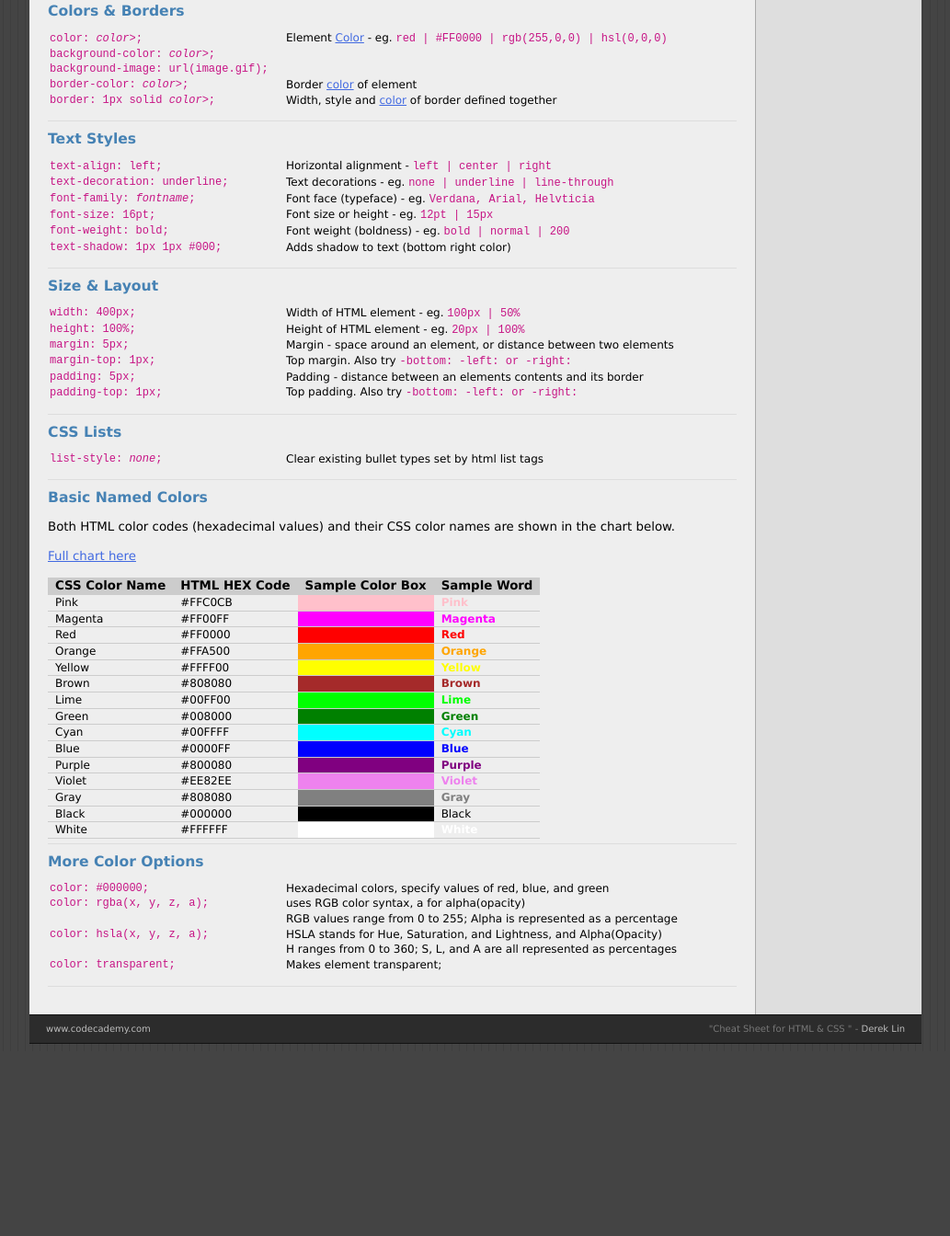
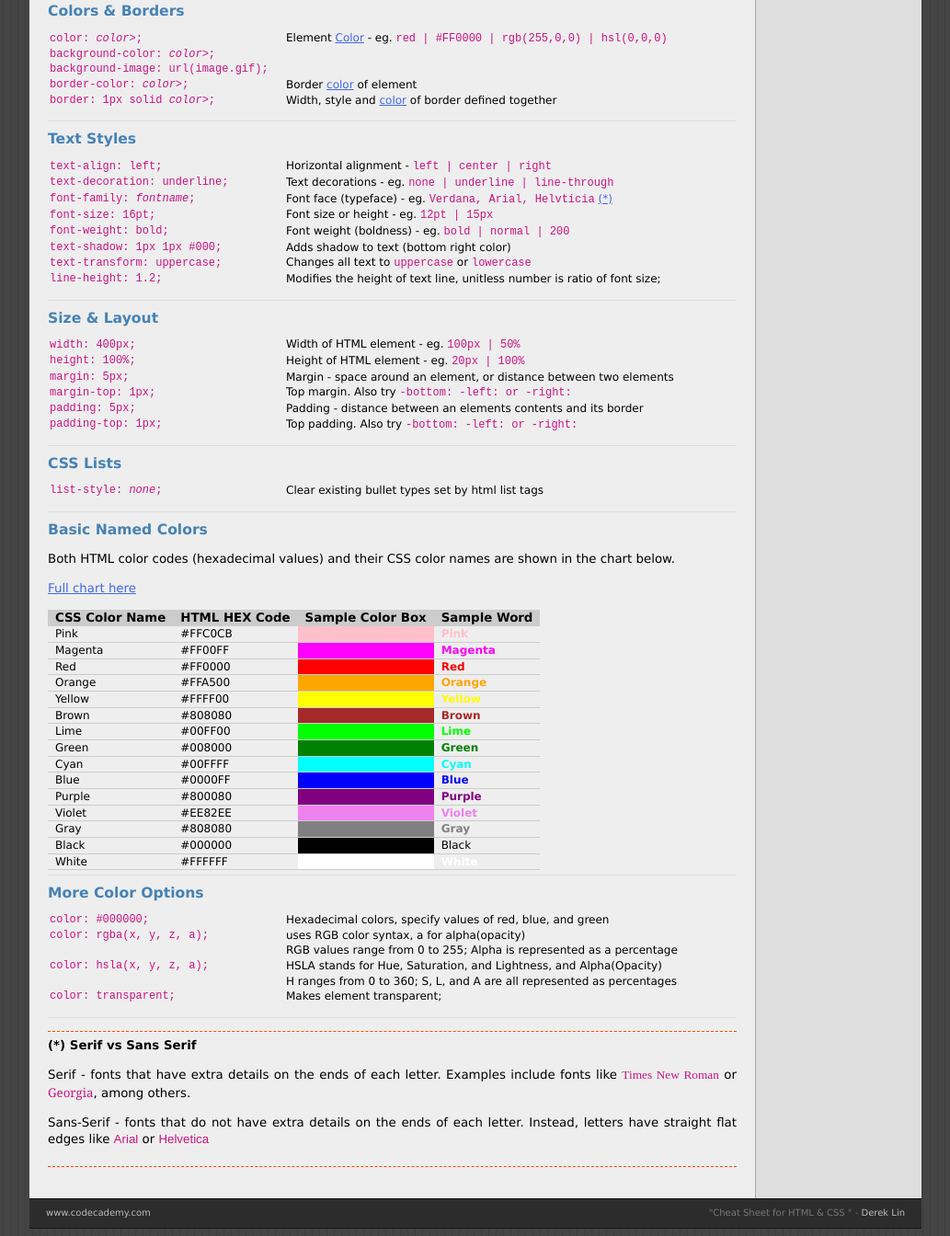
Before and after one commit to Derekcdlin/html-css-cheatsheet, a plain HTML site: page css-cheat-sheet.html in a window 1280 px wide. Shown: the part 699-2043 px from the top of the page at 92% size, without its empty margins (123-1156 px from the left). Before the commit the page ends 1842 px from the top, so only its background shows below. Drawn offline with Linux system fonts and the light colour scheme.

Commit message:
added font tags to css cheatsheet

```diff
--- a/css-cheat-sheet.html
+++ b/css-cheat-sheet.html
@@ -126,7 +126,7 @@
                                             font-family: <i>fontname</i>;
                                         </td>
                                         <td>
-                                            Font face (typeface) - eg. <code>Verdana, Arial, Helvticia</code>
+                                            Font face (typeface) - eg. <code>Verdana, Arial, Helvticia</code> <a href="#note1">(*)</a>
                                         </td>
                                     </tr>
                                     <tr>
@@ -151,6 +151,22 @@
                                         </td>
                                         <td>
                                             Adds shadow to text (bottom right color)
+                                        </td>
+                                    </tr>
+                                    <tr>
+                                        <td class="code">
+                                            text-transform: uppercase;
+                                        </td>
+                                        <td>
+                                            Changes all text to <code>uppercase</code> or <code>lowercase</code>
+                                        </td>
+                                    </tr>
+                                    <tr>
+                                        <td class="code">
+                                            line-height: 1.2;
+                                        </td>
+                                        <td>
+                                            Modifies the height of text line, unitless number is ratio of font size;
                                         </td>
                                     </tr>
                                 </tbody>
@@ -390,6 +406,21 @@
                                 </tbody>
                             </table>
                         </section>
+                        <section class="important">
+                            <h4 id="note1" style="color:black;">(*) Serif vs Sans Serif</h4>
+                            <p>
+                                Serif - fonts that have extra details on the ends of each letter. Examples include
+                                fonts like
+                                <code style="font-family: 'Times New Roman', Times, serif;">Times New Roman</code> or
+                                <code style="font-family: Georgia, 'Times New Roman', Times, serif"> Georgia</code>, among others.
+                            </p>
+                            <p>
+                                Sans-Serif - fonts that do not have extra details on the ends of each letter. Instead,
+                                letters have straight flat edges like
+                                <code style="font-family: Arial, sans-serif">Arial</code> or
+                                <code style="font-family: Helvetica, sans-serif">Helvetica</code>
+                            </p>
+                        </section>
                     </div>
                 </div>
             </div>
```
